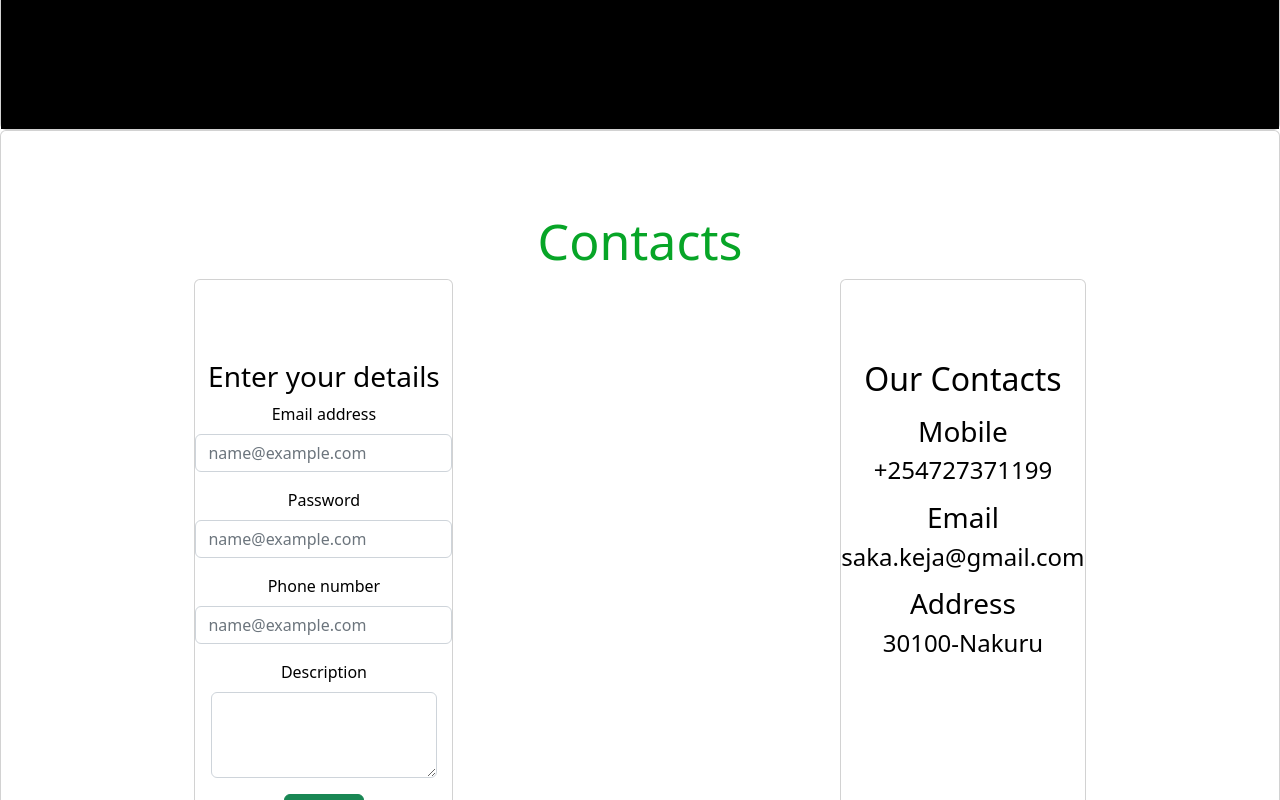
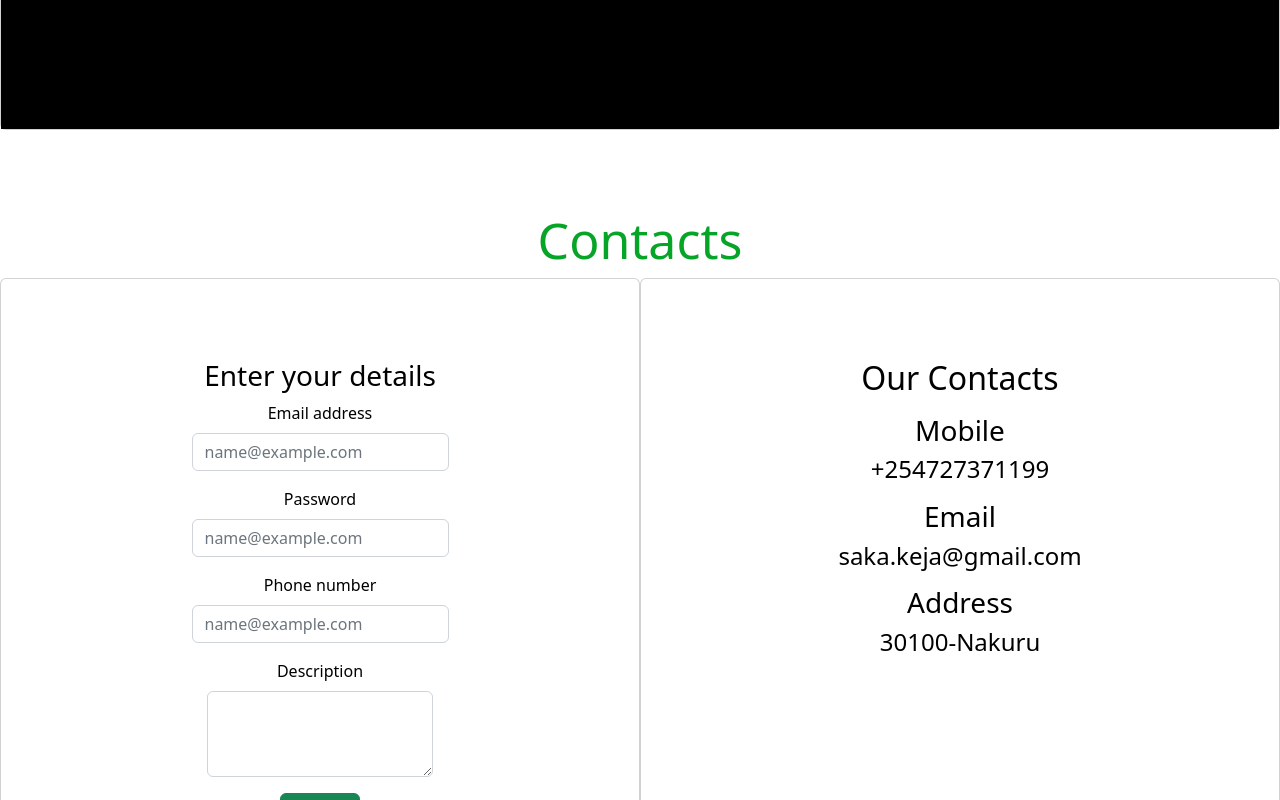
Before and after one commit to Rawllings/saka_keja, a React (Create React App) app in the folder saka-keja/: page / in a window 1280 px wide. Shown: the part 3320-4120 px from the top of the page. Built offline with nearby package versions, Linux system fonts and the light colour scheme; data requests are answered from the project's data file.

Commit message:
Styling the contact page

```diff
--- a/saka-keja/src/components/Body/Contact.jsx
+++ b/saka-keja/src/components/Body/Contact.jsx
@@ -2,10 +2,10 @@ import React from "react";
 
 function Contact() {
   return (
-    <section className="card">
+    <section className="row">
       <h1 className="contacthead">Contacts</h1>
-      <div className=" maincontact">
-        <div className=" card contact ">
+      <div className=" maincontact ">
+        <div className=" card contact col-sm-6 ">
           <h3>Enter your details</h3>
           <div className="mb-3">
             <label for="exampleFormControlInput1" className="form-label">
@@ -58,8 +58,8 @@ function Contact() {
         </div>
 
         {/* our contacts  */}
-        <div className=" card ourcontact">
-          <div className="contact">
+        <div className=" card ourcontact  col-sm-6 ">
+          <div className="contact ">
             <h2>Our Contacts</h2>
             <p></p>
 
--- a/saka-keja/src/components/Body/LandingPage.jsx
+++ b/saka-keja/src/components/Body/LandingPage.jsx
@@ -21,7 +21,7 @@ function LandingPage({ sortedRentals }) {
             Saka-<span className="keja">Keja</span>
           </h1>
           <p>
-            <small className="landingWords py-0px">
+            <small className="landingWords py-0">
               Your next dream house is just one button away...
             </small>
           </p>
```
